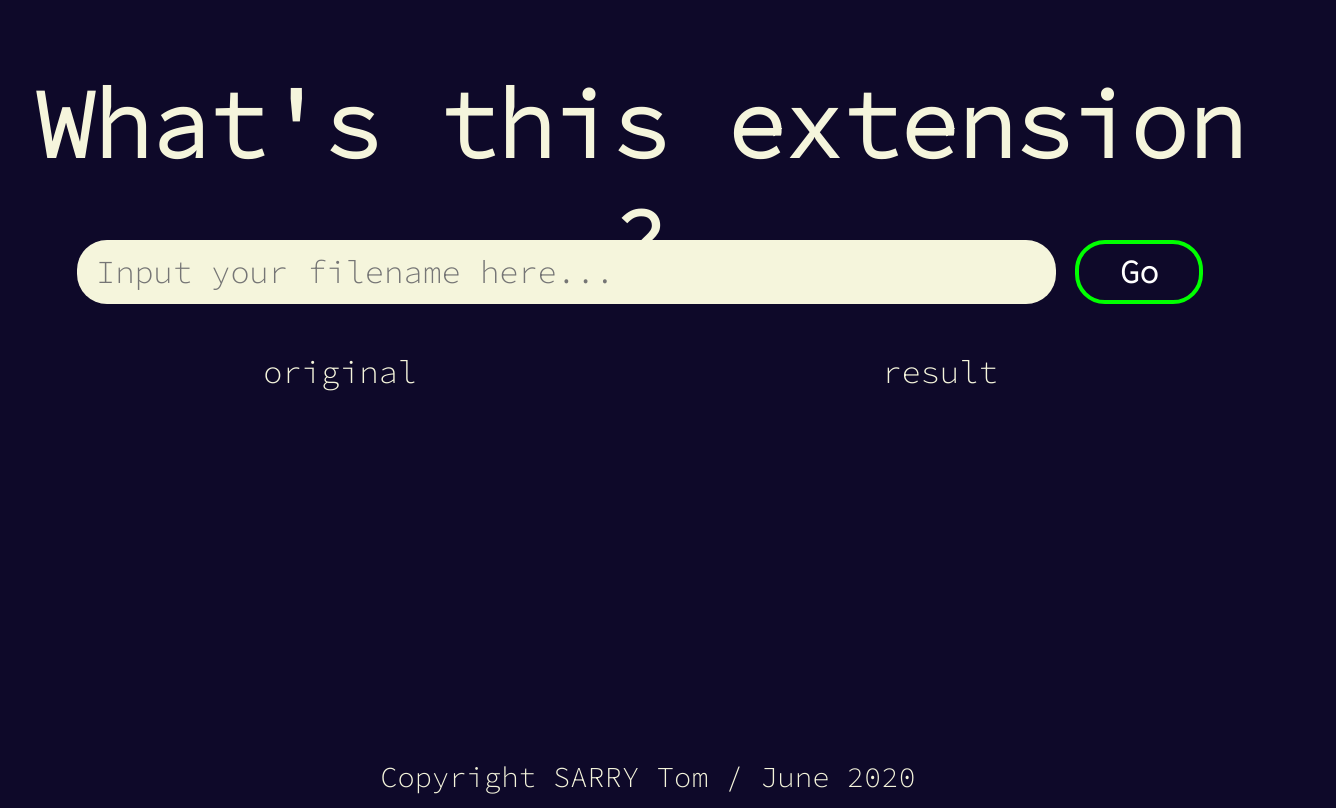
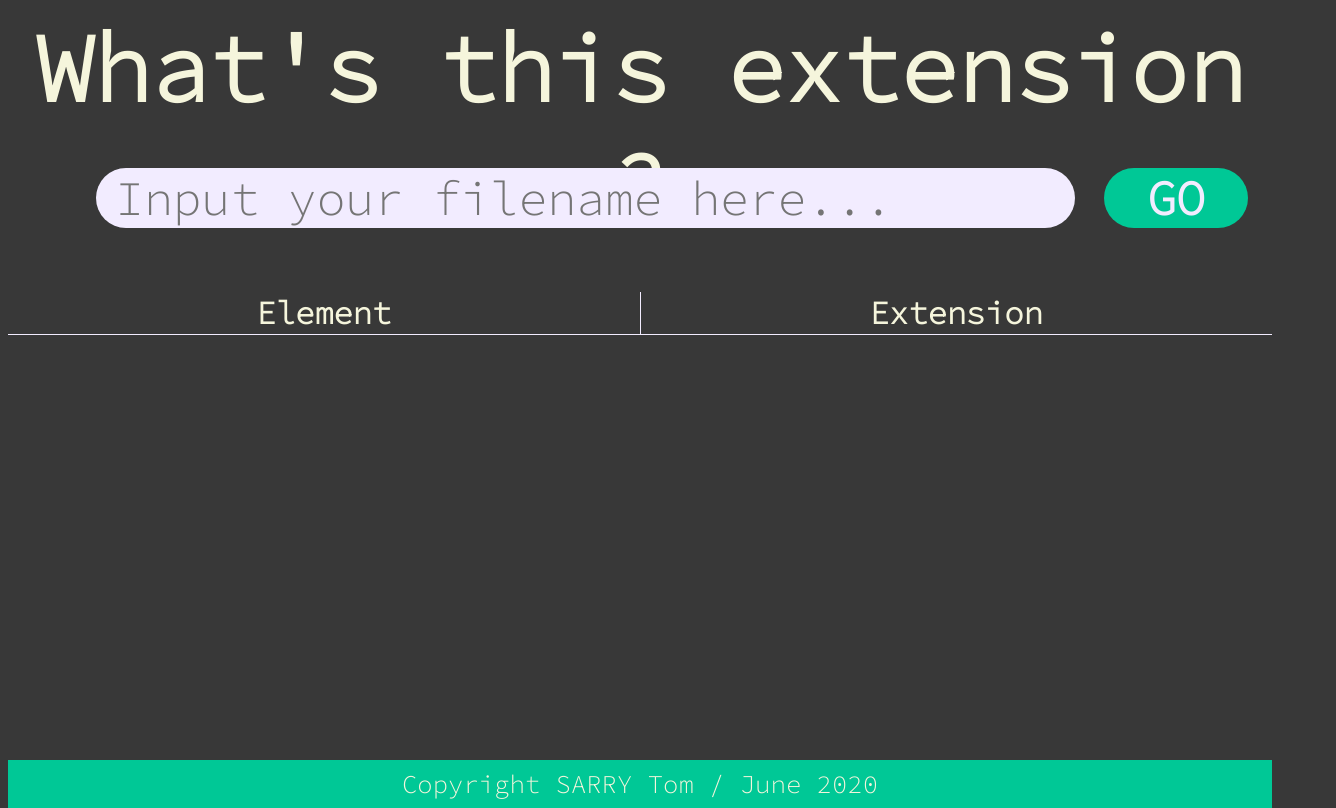
Before and after one commit to tomsarry/Extension-grabber, a plain HTML site: page index.html in a window 1280 px wide. Shown: the whole page, 1336 px wide, since content can reach past the window. Drawn offline with Linux system fonts and the light colour scheme.

Commit message:
Handles email adresses, better color palette, display on a table

```diff
--- a/css/styles.css
+++ b/css/styles.css
@@ -11,7 +11,10 @@
         height: 100%;
         width: 100%;
         transition: ease 300ms ;
-        --main-color: rgb(14, 9, 41);
+        --bg-color: #383838;
+        --txt-color: #F2ECFF;
+        --btn-color: #00C896;
+        overflow-x: hidden;
     }
 
     :focus {
@@ -23,44 +26,64 @@
 	layout
     ================= */
 
+    .container {
+        /* position: relative; */
+        width:100%;
+        min-width:1100px;
+        margin:0;
+        padding:0;
+        flex: 1 0 auto;
+    }
+
     header {
-        height: 20%;
+        height: 3rem;
+        width: 100%;
+    }
+
+    html {
+        width:100%;
+        height:100%;
+        margin:0;
+        padding:0;
     }
 
     body {
-        background-color: var(--main-color);
-        height: 80%;
-        overflow: hidden;
+        background-color: var(--bg-color);
+        display: flex;
+        flex-direction: column;
+        height: 100vh;
     }
 
     main {
-        height: 80%;
-        padding: 1rem;
+
     }
 
     .title {
         font-size: 3rem;
         width: 100%;
+        margin: 0;
     }
 
     .form {
-        padding: 0.5rem 0.5rem;
+        padding: 1rem 1rem;
+        font-size: 1.5em;
+        min-width: 100%;
     }
 
     .result {
-        display: flex;
+
     }
 
     footer {
-        position: fixed;
-        bottom: 5px;
-        width: 100%;
-        display: block;
-
-    }
-
-    .div-ftr {
-        font-size: 0.9rem;
+        /* position: absolute;
+        bottom:0; */
+        /* width:100%;
+        min-width:1100px; */
+        height: 1.5rem;
+        background: var(--btn-color);
+        font-size: 0.8rem;
+        line-height: 1.5rem;
+        flex-shrink: 0;
     }
 
 
@@ -77,42 +100,72 @@
         flex: 50%;
     }
 
+    .original {
+        border-right: 1px dashed var(--txt-color);
+    }
+
     .text-form {
-        height: 2rem;
+        height: 60px;
         width: 30rem;
+        margin: 1rem 0rem;
         padding: 0rem 0rem 0rem 0.6rem;
         font-size: inherit;
         font-family: inherit;
-        background-color: inherit;
-        background-color: beige;
+        background-color: var(--txt-color);
         border-radius: 30px;
-        /* border: 1px solid black; */
         border: none;
         transition: box-shadow 300ms ease;
+        vertical-align: middle;
 
     }
 
     .text-form:hover,
     .text-form:focus {
-        box-shadow: 0px 0px 20px #dddd88;
+        box-shadow: 0px 0px 20px var(--txt-color);
     }
 
     .btnSubmit {
-        height: 2rem;
-        width: 4rem;
+        display: inline-block;
+        height: 60px;
+        line-height: auto;
+        width: 3em;
         border-radius: 30px;
-        font-size: 1rem;
-        font-family: inherit;
         font-weight: bold;
-        background: var(--main-color);
-        border: 4px solid lime;
-        color: white;
-        padding: none;
+        border: 2px solid var();
+        color: var(--txt-color);
         transition: box-shadow 300ms ease;
+        vertical-align: middle;
+        text-decoration: none;
+        background: var(--btn-color);
     }
 
     .btnSubmit:hover,
     .btnSubmit:focus {
-        box-shadow: inset 0px 0px 20px lime;
-        box-shadow: 0px 0px 20px lime;
+        box-shadow: 0px 0px 20px #00C9A7;
     }
+
+    table {
+        width: 100%;
+        border-collapse: collapse;
+        padding-top: 1rem;
+    }
+
+    table td, table th {
+        border: 1px solid var(--txt-color);
+        width: 50%;
+    }
+
+    table tr:first-child th {
+        border-top: 0;
+    }
+    table tr:last-child td {
+        border-bottom: 0;
+    }
+    table tr td:first-child,
+    table tr th:first-child {
+        border-left: 0;
+    }
+    table tr td:last-child,
+    table tr th:last-child {
+        border-right: 0;
+    }
--- a/index.html
+++ b/index.html
@@ -14,6 +14,7 @@
     </head>
 
     <body>
+        <div class="container">
 
         <header>
             <div class='top'>
@@ -26,20 +27,28 @@
             <div class='form'>
                 <!-- autofocus -->
                 <input id='formInput' class='text-form' placeholder="Input your filename here..." name='formInput'>
-                <button class='btnSubmit' id='btnSubmit'>Go</button>
+                <a href="#" class='btnSubmit' id='btnSubmit'>GO</a>
             </div>
 
             <div class='result'>
-                <p class='original' id='original'>original</p>
-                <p class='extension' id='result'>result</p>
+                <!-- <p class='original' id='original'>original</p>
+                <p class='extension' id='result'>result</p> -->
+                <table id='tableResult'>
+                    <tr>
+                        <th>Element</th>
+                        <th>Extension</th>
+                    </tr>
+                </table>
             </div>
 
 
         </main>
 
-        <footer>
-            <div class='div-ftr'>Copyright SARRY Tom / June 2020</div>
-        </footer>
+    </div>
+
+        <footer>Copyright SARRY Tom / June 2020</footer>
+
+
 
     </body>
 
--- a/js/scripts.js
+++ b/js/scripts.js
@@ -4,10 +4,10 @@ var table = document.getElementById('tableResult');
 
 
 //find the "link"
-var reLink = /(\w+\.[^\/]+)+/g;
+var reLink = /(\w+\.[^\/ ]+)+/g;
 
 // regex to find the extension
-var reDot = /(\.\w+)+$/g;
+var reDot = /(\.\w+)$/g;
 
 var links, extension, extensions, userInput;
 
```
Also changed, not shown: 1 other file.
